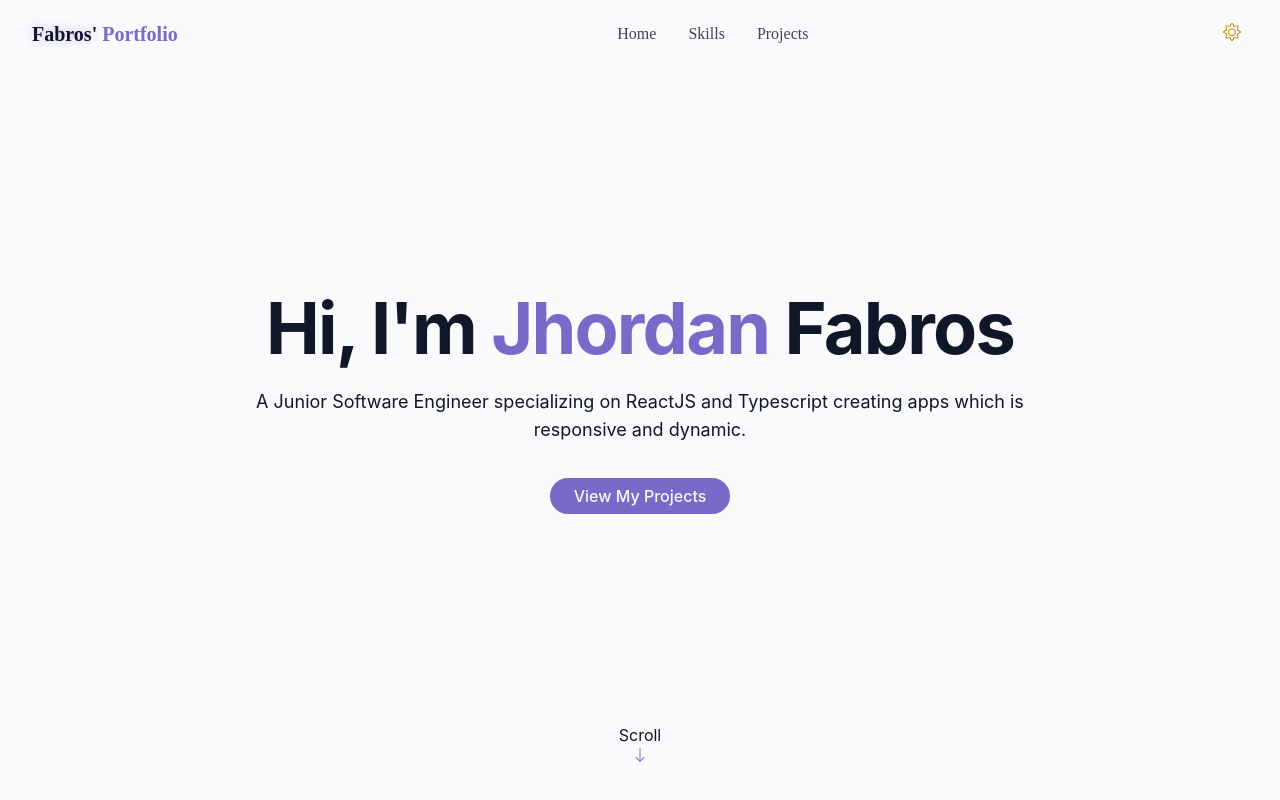
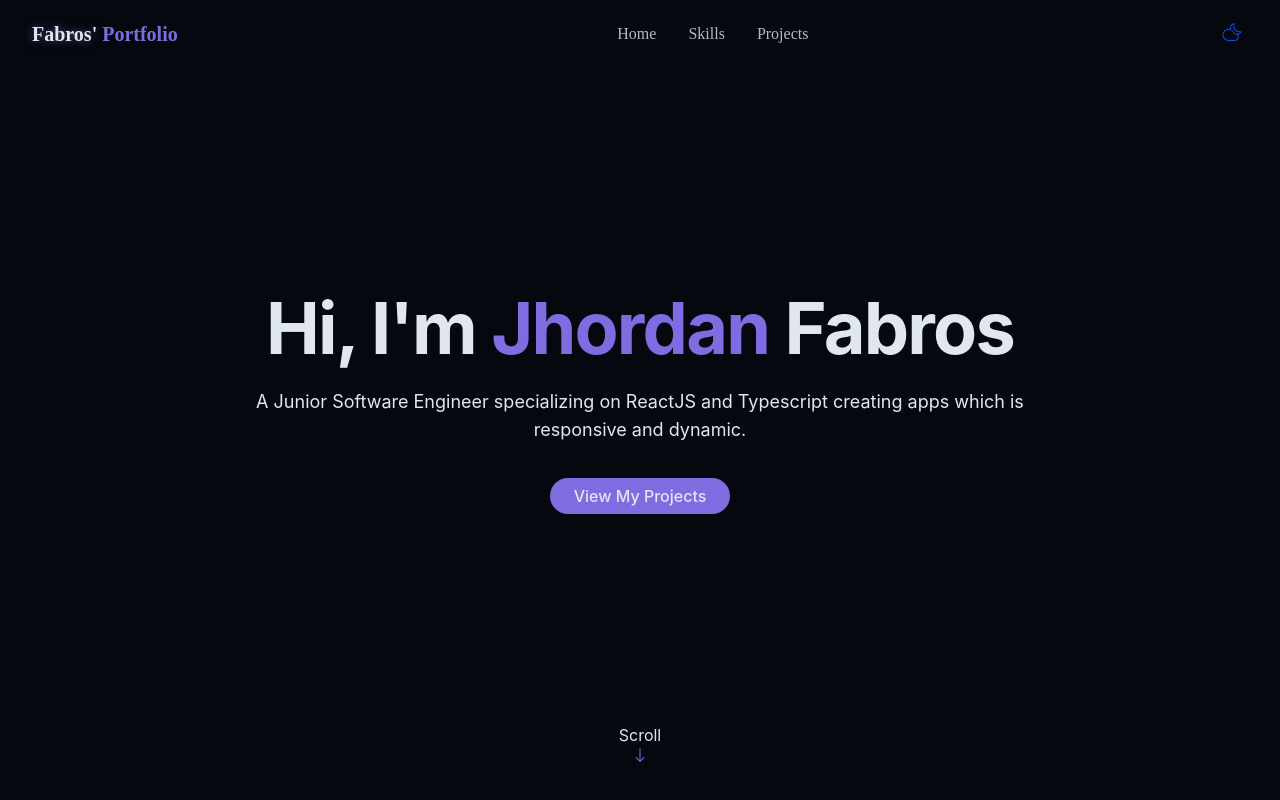
Before and after one commit to fabrosjhordan-cmd/Personal-Project-Portfolio, a React (Vite) app: page / in a window 1280 px wide. Shown: the top 800 px of the page. Built offline with nearby package versions, Linux system fonts and the light colour scheme; a web font is replaced by a local one.

Commit message:
Fixed: Theme not starting on Dark mode

```diff
--- a/src/components/Footer.tsx
+++ b/src/components/Footer.tsx
@@ -7,7 +7,6 @@ import { MdOutlineWorkOutline } from "react-icons/md";
 import { SiIndeed } from "react-icons/si";
 import { TbBrandGmail } from "react-icons/tb";
 import emailjs from '@emailjs/browser';
-
 import { ToastContainer, toast } from 'react-toastify';
 
 export const Footer = () =>{
--- a/src/components/ThemeToggle.tsx
+++ b/src/components/ThemeToggle.tsx
@@ -6,7 +6,7 @@ export const ThemeToggle = () =>{
     const [isScrolled, setIsScrolled] = useState(false);
 
     useEffect(()=>{
-        const storedTheme = localStorage.getItem('theme');
+        const storedTheme = localStorage.getItem('theme') || 'dark';
         if(storedTheme === 'dark'){
             document.documentElement.classList.add('dark');
             setIsDarkMode(true);
@@ -19,7 +19,7 @@ export const ThemeToggle = () =>{
         }
         window.addEventListener('scroll', handleScroll);
         return ()=> window.removeEventListener('scroll', handleScroll)
-    }, [])
+    }, []);
 
     const ToggleTheme = () =>{
         if(isDarkMode){
@@ -34,7 +34,7 @@ export const ThemeToggle = () =>{
     }
 
     return (
-    <button onClick={ToggleTheme} className={`fixed max-sm:top-5 max-sm:right-1 max-sm:hidden ${isScrolled ? 'top-2' : 'top-3'} z-0 right-7 z-50 p-2 rounded-full transition-all duration-300 focus:outline-hidden`}>
+    <button onClick={ToggleTheme} className={`fixed max-sm:top-5 max-sm:right-1 ${isScrolled ? 'top-2' : 'top-3'} z-0 right-7 z-50 p-2 rounded-full transition-all duration-300 focus:outline-hidden`}>
         {isDarkMode ?  <CiCloudMoon className="w-6 h-6 text-blue-700" /> : <CiSun className="w-6 h-6 text-yellow-600"/>}
     </button>)
 }
--- a/src/main.tsx
+++ b/src/main.tsx
@@ -4,12 +4,9 @@ import './index.css'
 import App from './App.tsx'
 
 // Create a loading indicator instead of this VVV
-
 document.fonts.ready.then(()=>{
     document.documentElement.classList.add('fonts-loaded')
 })
-
-// Alert JS
 
 createRoot(document.getElementById('root')!).render(
   <StrictMode>
```
